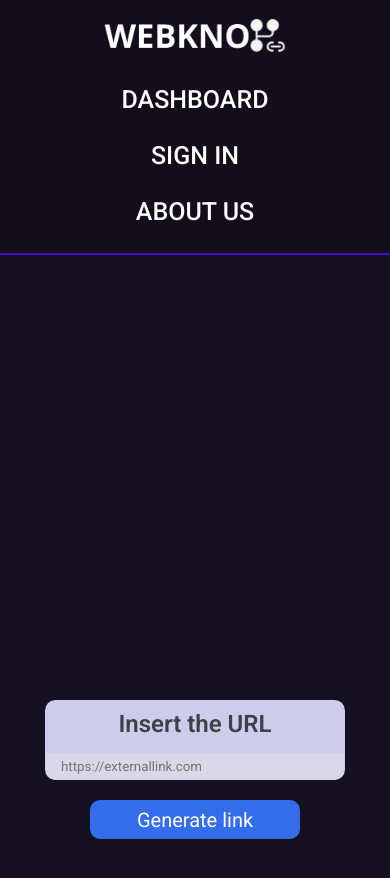
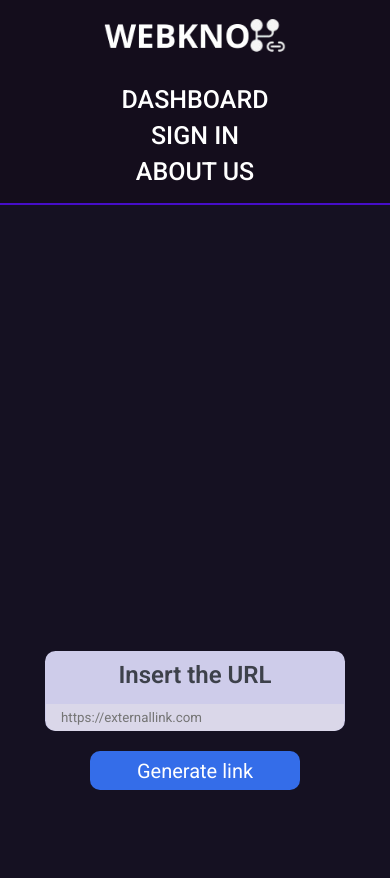
Before and after one commit to Marcos-Emanoel-dos-Santos/web-programming-project, a PHP site: page / in a window 390 px wide. Shown: the top 878 px of the page. Run offline with PHP 8.4, Linux system fonts and the light colour scheme; some web fonts are replaced.

Commit message:
Responsividade do index feita.

```diff
--- a/css/layout/footer.css
+++ b/css/layout/footer.css
@@ -2,13 +2,16 @@ footer{
     display: flex;
     justify-content: center;
     align-items: center;
-    min-height: 50px;
+    min-height: 70px;
     background-color: var(--footer_bg);
     color: white;
 }
 
+
+
 @media screen and (max-width: 740px){
 footer{
-    min-height: 30px;
+    min-height: 40px;
 }
+
 }
--- a/css/layout/header.css
+++ b/css/layout/header.css
@@ -57,6 +57,8 @@ header img{
     height: auto;
 }
 
+
+
 @media screen and (max-width: 740px){
 header{
     display: flex;
@@ -88,6 +90,8 @@ header img{
 
 }
 
+
+
 @media screen and (max-width: 500px){
 header{
     display: flex;
@@ -102,8 +106,12 @@ header nav{
     width: 80%;
     justify-content: space-around;
     padding: 0;
-    gap: 15px;
+    gap: 5px;
     margin: 15px 0;
+}
+
+.nav_bar_elemento{
+    margin: 0;
 }
 
 header img{
--- a/css/pages/dashboard.css
+++ b/css/pages/dashboard.css
@@ -359,6 +359,8 @@ input[type="radio"] {
     background-color: var(--edit_button_anim_bg);
 }
 
+
+
 @media screen and (max-width: 740px){
 main{
     display: flex;
--- a/css/pages/home.css
+++ b/css/pages/home.css
@@ -100,4 +100,24 @@ main{
     cursor: pointer;
 }
 
-@media screen and (max-width: 740px){}
+
+
+@media screen and (max-width: 740px){
+main{
+    display: flex;
+    height: calc(100vh - 140px);
+    background-color: var(--general_bg);
+}
+
+}
+
+
+
+@media screen and (max-width: 600px){
+main{
+    display: flex;
+    height: calc(100vh - 140px);
+    background-color: var(--general_bg);
+}
+
+}
```
